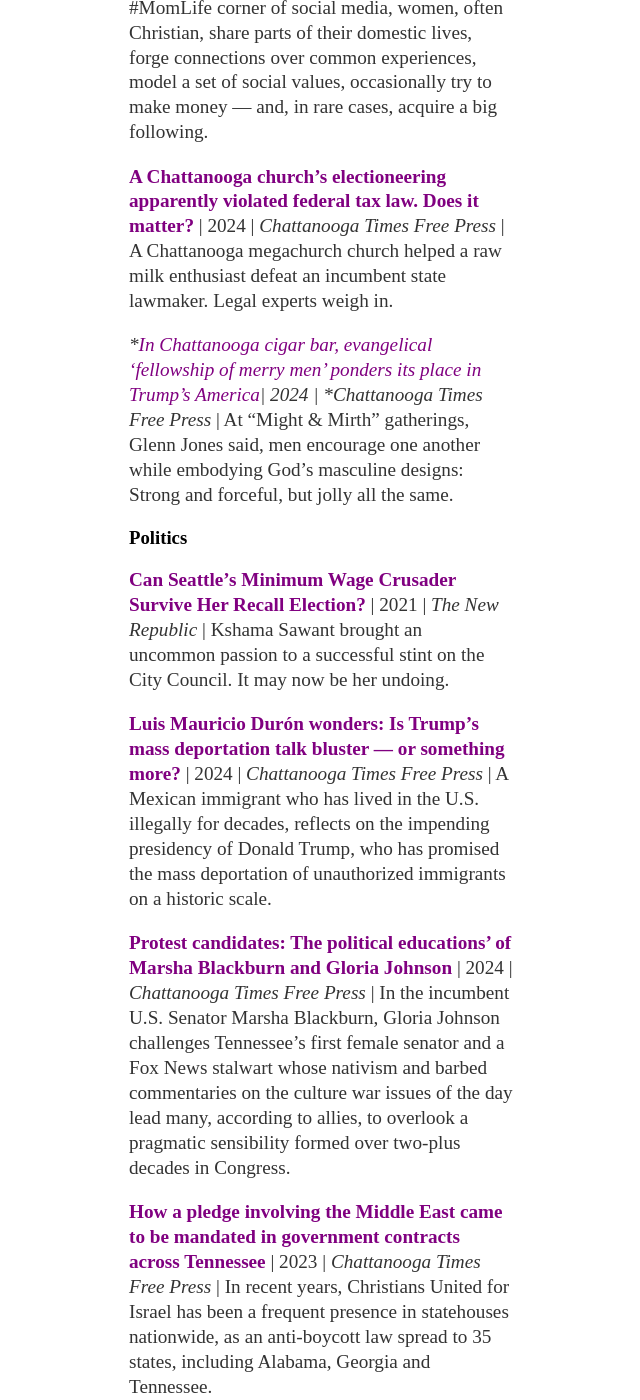
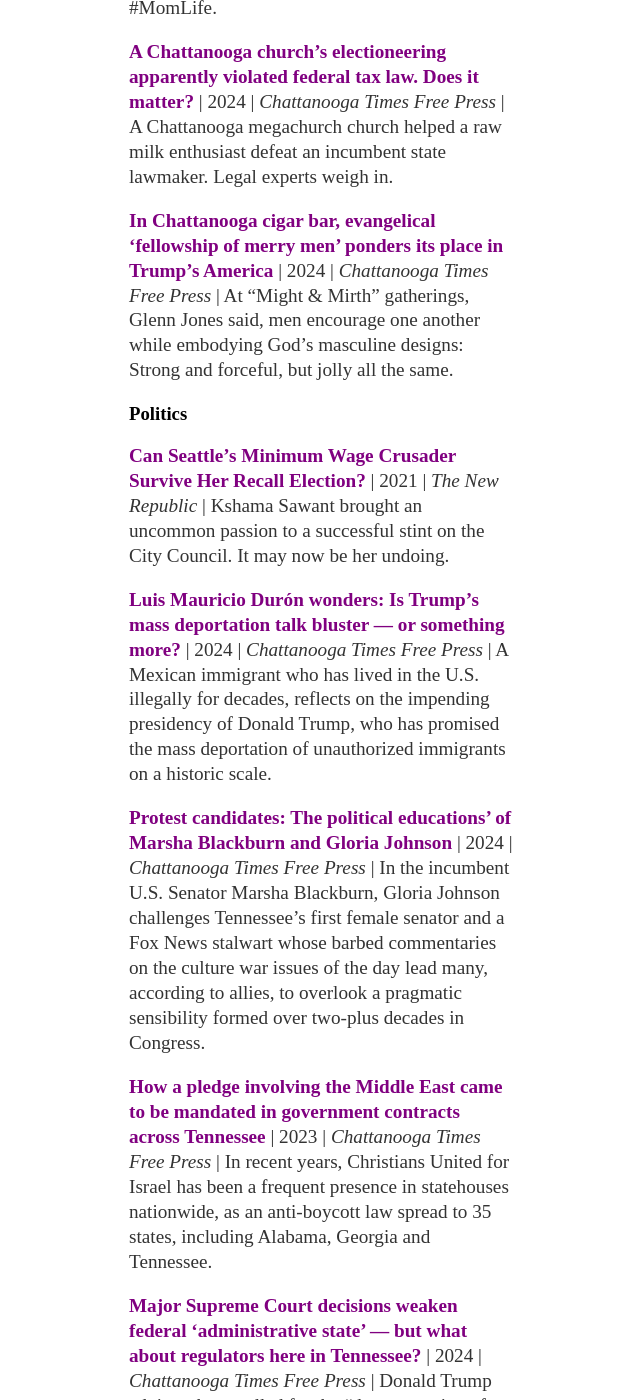
Before and after one commit to aonschwartz/aonschwartz.github.io, a Jekyll site: the page built from about/index.md, in a window 1280 px wide and 1400 px high, scrolled down 913 px. Shown: the whole window, without its empty margins (319-959 px from the left). Built offline with Jekyll 4.4.1, drawn with Linux system fonts in a browser that asks for light colours; some of the changed text lies outside the part shown.

Commit message:
Update index.md

```diff
--- a/about/index.md
+++ b/about/index.md
@@ -13,19 +13,19 @@
 
 **[Over decades, Chattanooga ministry encouraged millions to read the Bible more closely. Can it fulfill this mission through an app?](https://www.timesfreepress.com/news/2023/dec/16/over-decades-chattanooga-ministry-encouraged/)** \|  2023 \| *Chattanooga Times Free Press* \| With a fresh brand and a just-launched mobile application, the storied nonprofit Precept seeks to replicate the model of habit-forming software like the Duolingo language app and bend it to the cause of Christ.
 
-**[‘Allie always shows the real’: A Catholic mother, a jarring diagnosis, and an online world of hustle and communion](https://www.timesfreepress.com/news/2024/dec/14/allie-always-shows-the-real-a-chattanooga-mother//)** \|  2023 \| *Chattanooga Times Free Press* \| In this #MomLife corner of social media, women, often Christian, share parts of their domestic lives, forge connections over common experiences, model a set of social values, occasionally try to make money — and, in rare cases, acquire a big following.
+**[‘Allie always shows the real’: A Catholic mother, a jarring diagnosis, and an online world of hustle and communion](https://www.timesfreepress.com/news/2024/dec/14/allie-always-shows-the-real-a-chattanooga-mother//)** \|  2023 \| *Chattanooga Times Free Press* \| A dispatch from #MomLife.
 
 **[A Chattanooga church’s electioneering apparently violated federal tax law. Does it matter?](https://www.timesfreepress.com/news/2024/sep/14/a-chattanooga-churchs-electioneering-apparently/#/questions/)** \| 2024 \| *Chattanooga Times Free Press* \| A Chattanooga megachurch church helped a raw milk enthusiast defeat an incumbent state lawmaker. Legal experts weigh in.
 
-**[In Chattanooga cigar bar, evangelical ‘fellowship of merry men’ ponders its place in Trump’s America](https://www.timesfreepress.com/news/2024/dec/06/in-chattanooga-cigar-bar-evangelical-fellowship/#/questions)\|  2024 \| *Chattanooga Times Free Press* \| At "Might & Mirth" gatherings, Glenn Jones said, men encourage one another while embodying God's masculine designs: Strong and forceful, but jolly all the same.
+**[In Chattanooga cigar bar, evangelical ‘fellowship of merry men’ ponders its place in Trump’s America](https://www.timesfreepress.com/news/2024/dec/06/in-chattanooga-cigar-bar-evangelical-fellowship/#/questions)** \|  2024 \| *Chattanooga Times Free Press* \| At "Might & Mirth" gatherings, Glenn Jones said, men encourage one another while embodying God's masculine designs: Strong and forceful, but jolly all the same.
 
 ### <a name="Politics"><a/> Politics
 
 **[Can Seattle’s Minimum Wage Crusader Survive Her Recall Election?](https://newrepublic.com/article/164600/kshama-sawant-minimum-wage-recall)** \| 2021 \| *The New Republic* \| Kshama Sawant brought an uncommon passion to a successful stint on the City Council. It may now be her undoing.
 
-[**Luis Mauricio Durón wonders: Is Trump’s mass deportation talk bluster — or something more?**](https://www.timesfreepress.com/news/2024/nov/16/in-chattanooga-latino-community-wonders-if-trump/) \| 2024 \| *Chattanooga Times Free Press* \| A Mexican immigrant who has lived in the U.S. illegally for decades, reflects on the impending presidency of Donald Trump, who has promised the mass deportation of unauthorized immigrants on a historic scale.
+**[Luis Mauricio Durón wonders: Is Trump’s mass deportation talk bluster — or something more?](https://www.timesfreepress.com/news/2024/nov/16/in-chattanooga-latino-community-wonders-if-trump/)** \| 2024 \| *Chattanooga Times Free Press* \| A Mexican immigrant who has lived in the U.S. illegally for decades, reflects on the impending presidency of Donald Trump, who has promised the mass deportation of unauthorized immigrants on a historic scale.
 
-**[Protest candidates: The political educations' of Marsha Blackburn and Gloria Johnson](https://www.timesfreepress.com/news/2024/oct/12/protest-candidates-how-marsha-blackburn-and/)** \| 2024 \| *Chattanooga Times Free Press* \| In the incumbent U.S. Senator Marsha Blackburn, Gloria Johnson challenges Tennessee's first female senator and a Fox News stalwart whose nativism and barbed commentaries on the culture war issues of the day lead many, according to allies, to overlook a pragmatic sensibility formed over two-plus decades in Congress.
+**[Protest candidates: The political educations' of Marsha Blackburn and Gloria Johnson](https://www.timesfreepress.com/news/2024/oct/12/protest-candidates-how-marsha-blackburn-and/)** \| 2024 \| *Chattanooga Times Free Press* \| In the incumbent U.S. Senator Marsha Blackburn, Gloria Johnson challenges Tennessee's first female senator and a Fox News stalwart whose barbed commentaries on the culture war issues of the day lead many, according to allies, to overlook a pragmatic sensibility formed over two-plus decades in Congress.
 
 **[How a pledge involving the Middle East came to be mandated in government contracts across Tennessee](https://www.timesfreepress.com/news/2023/jul/29/how-a-pledge-involving-the-middle-east-came-to-be/#/questions)** \| 2023 \|  *Chattanooga Times Free Press* \| In recent years, Christians United for Israel has been a frequent presence in statehouses nationwide, as an anti-boycott law spread to 35 states, including Alabama, Georgia and Tennessee.
 
```
